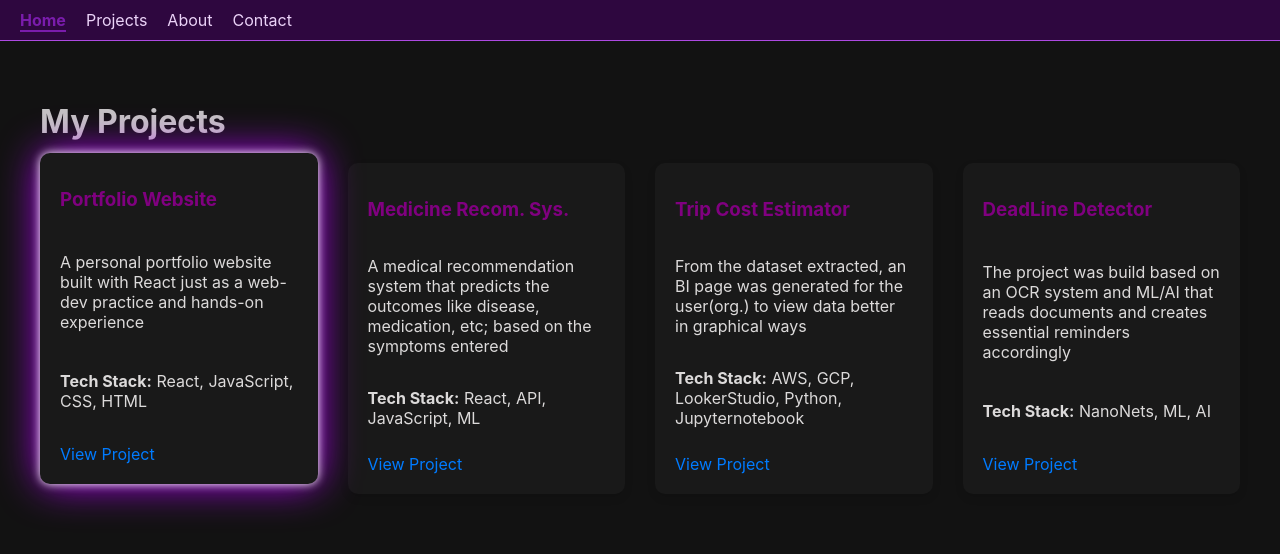
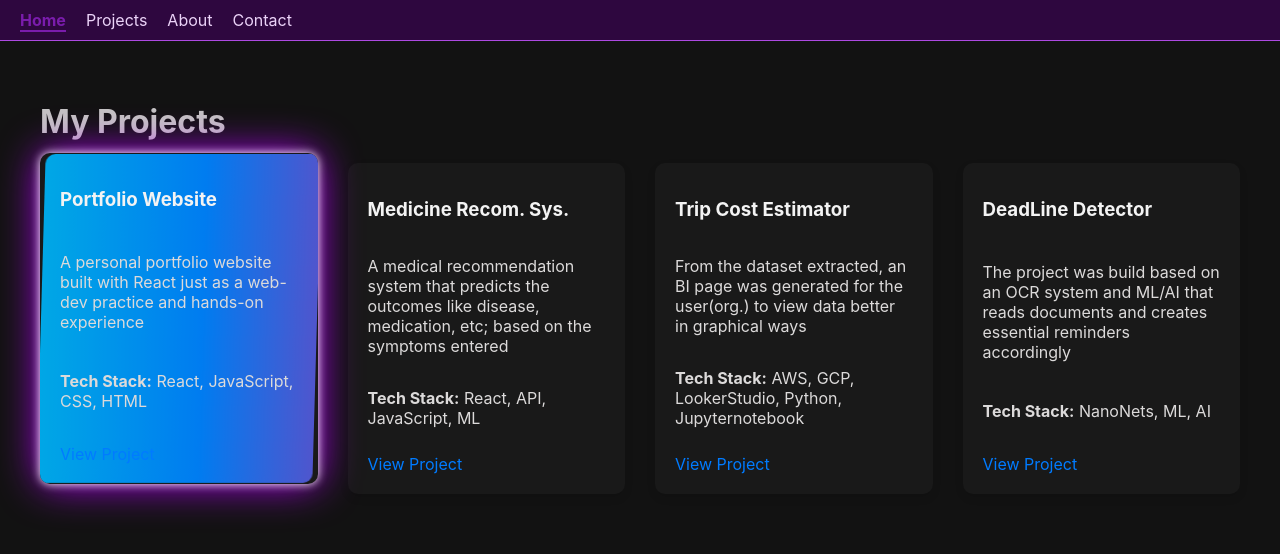
Before and after one commit to AniketKumar10/my-web-profile, a React (Create React App) app in the folder my-web-profile/: page /projects in a window 1280 px wide. In both pictures the pointer is over the element 178 px from the left and 328 px from the top of the page. Shown: the top 554 px of the page. Built offline with nearby package versions, Linux system fonts and the light colour scheme.

Commit message:
project-card-stylish

```diff
--- a/my-web-profile/src/pages/Projects.css
+++ b/my-web-profile/src/pages/Projects.css
@@ -1,6 +1,5 @@
 body {
-    background-color: #121212;
-    /* Use the same color as .projects-container */
+    background-color: #121212; /* Use the same color as .projects-container */
 }
 
 .projects-container {
@@ -29,10 +28,32 @@ body {
 
 .project-card:hover {
     transform: translateY(-10px);
+    box-shadow: 0 0 10px #ffffff, 0 0 40px #b700ff;
+    animation: highlightAnimation 8s ease-in-out infinite;
+    position: relative;
+    overflow: hidden;
 }
 
-.project-card:hover {
-    box-shadow: 0 0 10px #ffffff, 0 0 40px #b700ff;
+.project-card:hover::before {
+    content: '';
+    position: absolute;
+    top: 1px;
+    right: 1px;
+    bottom: 1px;
+    left: 1px;
+    background: inherit;
+    border-radius: 10px;
+    background: linear-gradient(-90deg, #007cf0, #00dfd8, #ff0080, #007cf0);
+    background-size: 400% 100%;
+    z-index: -1;
+    animation: backgroundAnim 8s ease-in-out infinite;
+}
+
+@keyframes backgroundAnim {
+    50% {
+        background-position: 140% 50%;
+        transform: skew(-2deg);
+    }
 }
 
 .project-image {
@@ -47,8 +68,7 @@ body {
 
 .project-card h3 {
     margin-top: 15px;
-    /* Suggested code may be subject to a license. Learn more: ~LicenseLog:3668556142. */
-    color: purple;
+    color: #f3f3f3;
 }
 
 .project-card p {
```
